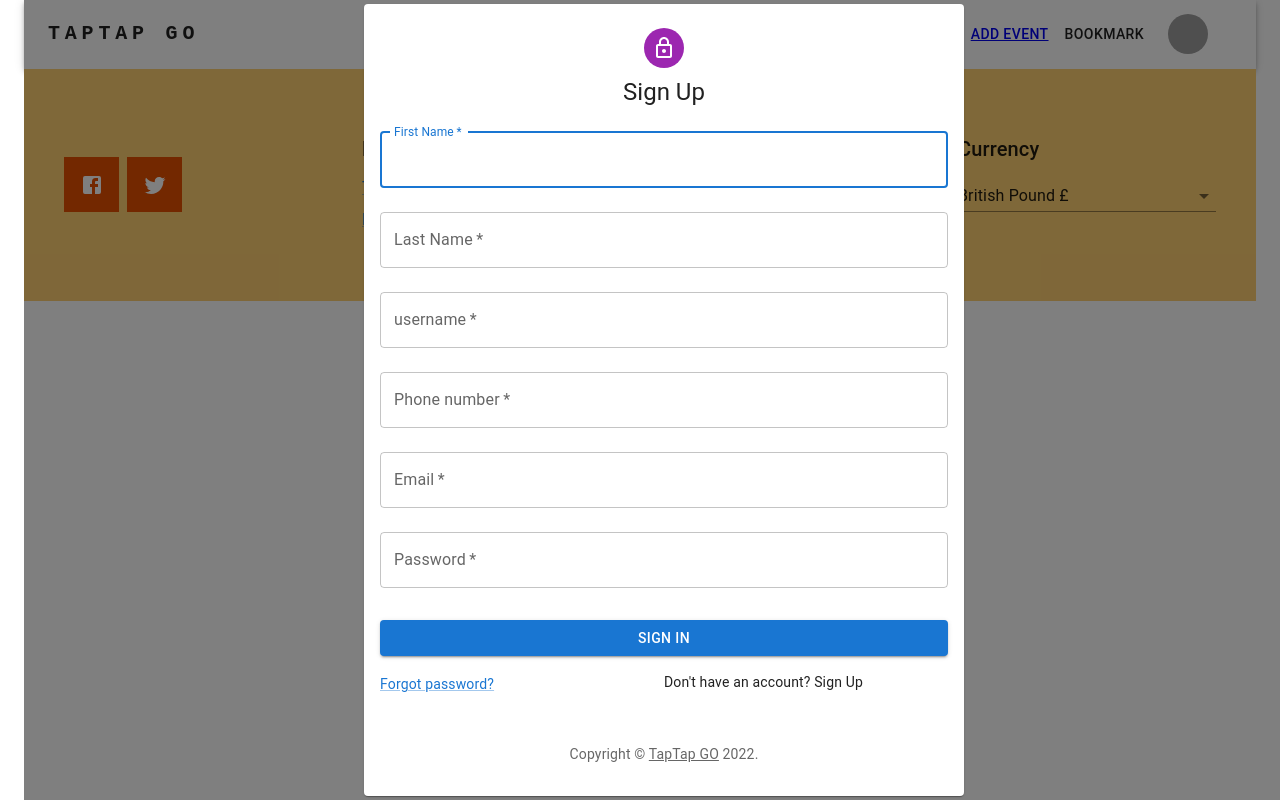
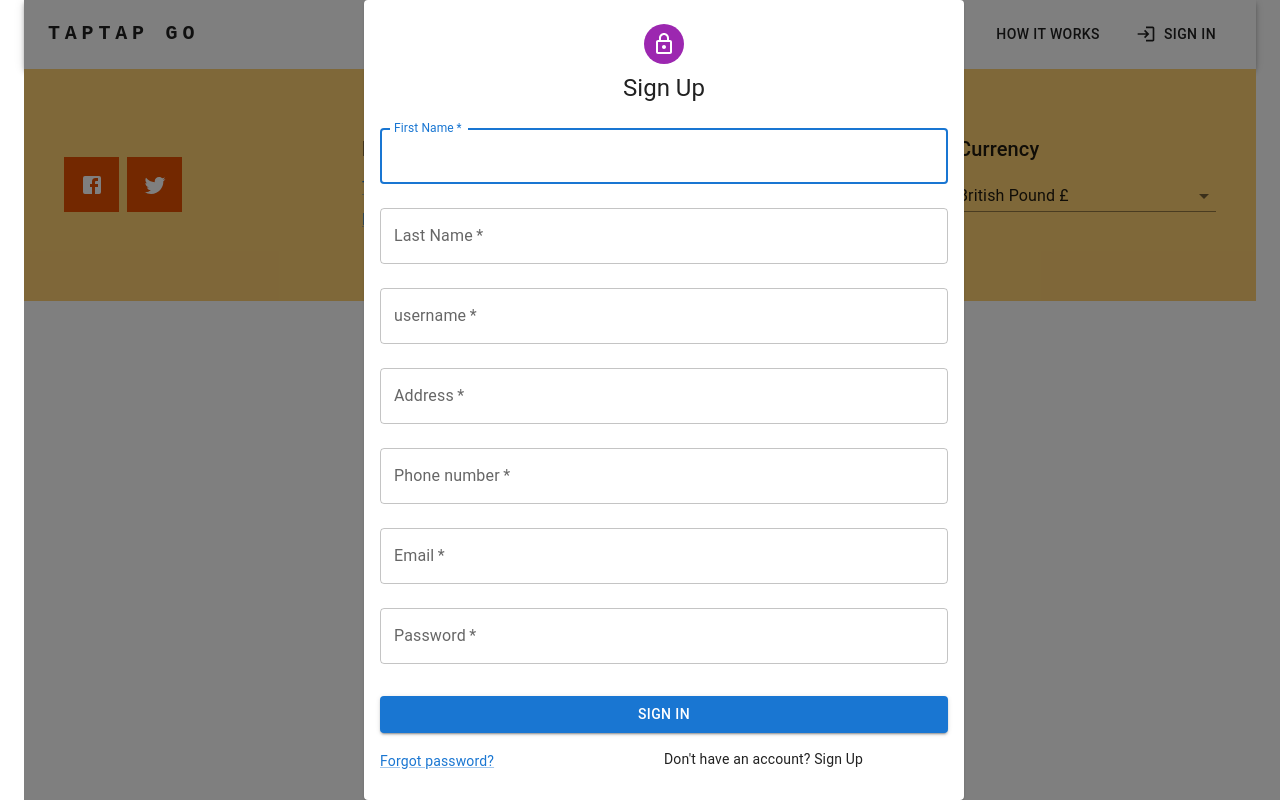
Before and after one commit to RamiElsayed/tap-tap-go, a React (Create React App) app in the folder client/: page /signup in a window 1280 px wide. Built offline with nearby package versions, Linux system fonts and the light colour scheme; grey boxes are pictures that could not be loaded.

Commit message:
Log In , Log out and Sign Up funtionalities linked.

```diff
--- a/client/src/components/SignForms/SignUp.jsx
+++ b/client/src/components/SignForms/SignUp.jsx
@@ -1,28 +1,29 @@
-import { useState } from 'react';
+import { useState } from "react";
 
-import { ADD_USER } from '../../graphQL/mutations';
-import { useMutation } from '@apollo/client';
-import Auth from '../../utils/auth';
-import Avatar from '@mui/material/Avatar';
-import Button from '@mui/material/Button';
-import CssBaseline from '@mui/material/CssBaseline';
-import TextField from '@mui/material/TextField';
-import Link from '@mui/material/Link';
-import Grid from '@mui/material/Grid';
-import Box from '@mui/material/Box';
-import LockOutlinedIcon from '@mui/icons-material/LockOutlined';
-import Typography from '@mui/material/Typography';
-import { Card, CardContent } from '@mui/material';
-import Copyright from './CopyRight';
+import { ADD_USER } from "../../graphQL/mutations";
+import { useMutation } from "@apollo/client";
+import Auth from "../../utils/auth";
+import Avatar from "@mui/material/Avatar";
+import Button from "@mui/material/Button";
+import CssBaseline from "@mui/material/CssBaseline";
+import TextField from "@mui/material/TextField";
+import Link from "@mui/material/Link";
+import Grid from "@mui/material/Grid";
+import Box from "@mui/material/Box";
+import LockOutlinedIcon from "@mui/icons-material/LockOutlined";
+import Typography from "@mui/material/Typography";
+import { Card, CardContent } from "@mui/material";
+import Copyright from "./CopyRight";
 
 export const SignUp = ({ closeSignUp, switchToSignIn }) => {
   const [formState, setFormState] = useState({
-    username: '',
-    email: '',
-    password: '',
-    number: '',
-    firstName: '',
-    lastName: '',
+    firstName: "",
+    lastName: "",
+    username: "",
+    address: "",
+    number: "",
+    email: "",
+    password: "",
   });
 
   const handleChange = (event) => {
@@ -46,8 +47,7 @@ export const SignUp = ({ closeSignUp, switchToSignIn }) => {
       const { data } = await createUser({
         variables: { input: { ...formState } },
       });
-      console.log(data);
-      await Auth.login(data.createUser.token);
+      Auth.login(data.createUser.token);
     } catch (e) {
       console.error(e);
     }
@@ -58,35 +58,35 @@ export const SignUp = ({ closeSignUp, switchToSignIn }) => {
       onClick={closeSignUp}
       value="CloseBox"
       sx={{
-        height: '100vh',
-        width: '100vw',
-        backgroundColor: 'rgba(0,0,0,0.5)',
+        height: "100vh",
+        width: "100vw",
+        backgroundColor: "rgba(0,0,0,0.5)",
         zIndex: 999,
-        position: 'fixed',
+        position: "fixed",
         top: 0,
-        display: 'flex',
-        flexDirection: 'column',
-        justifyContent: 'center',
-        alignItems: 'center',
+        display: "flex",
+        flexDirection: "column",
+        justifyContent: "center",
+        alignItems: "center",
       }}
     >
       <CssBaseline />
       <Card
         sx={{
-          width: { xs: '95%', sm: '600px' },
-          maxWidth: '90%',
-          backgroundColor: 'white',
+          width: { xs: "95%", sm: "600px" },
+          maxWidth: "90%",
+          backgroundColor: "white",
         }}
       >
         <CardContent
           sx={{
-            display: 'flex',
-            flexDirection: 'column',
-            alignItems: 'center',
-            mx: 'auto',
+            display: "flex",
+            flexDirection: "column",
+            alignItems: "center",
+            mx: "auto",
           }}
         >
-          <Avatar sx={{ m: 1, bgcolor: 'secondary.main' }}>
+          <Avatar sx={{ m: 1, bgcolor: "secondary.main" }}>
             <LockOutlinedIcon />
           </Avatar>
           <Typography component="h2" variant="h5">
@@ -122,6 +122,16 @@ export const SignUp = ({ closeSignUp, switchToSignIn }) => {
               value={formState.username}
               onChange={handleChange}
               label="username"
+              type="text"
+            />
+            <TextField
+              margin="normal"
+              required
+              fullWidth
+              name="address"
+              value={formState.address}
+              onChange={handleChange}
+              label="Address"
               type="text"
             />
             <TextField
--- a/client/src/components/navbar/index.js
+++ b/client/src/components/navbar/index.js
@@ -11,10 +11,11 @@ import RenderLogo from "./sub-components/RenderLogo";
 import AvatarMenu from "./sub-components/AvatarMenu";
 import { Box } from "@mui/system";
 import { Link } from "react-router-dom";
+import Auth from "../../utils/auth";
 
 const Navbar = ({ openModal }) => {
   const [anchorElNav, setAnchorElNav] = useState(null);
-  const [logged, setLogged] = useState(true);
+  const [logged, setLogged] = useState(Auth.loggedIn());
   const [anchorElUser, setAnchorElUser] = useState(null);
 
   const pages = logged
--- a/client/src/components/navbar/sub-components/AvatarMenu.jsx
+++ b/client/src/components/navbar/sub-components/AvatarMenu.jsx
@@ -7,6 +7,7 @@ import Avatar from "@mui/material/Avatar";
 import Tooltip from "@mui/material/Tooltip";
 import MenuItem from "@mui/material/MenuItem";
 import { Link } from "react-router-dom";
+import Auth from "../../../utils/auth";
 
 export default function AvatarMenu({
   handleOpenUserMenu,
@@ -41,7 +42,7 @@ export default function AvatarMenu({
           </Link>
         </MenuItem>
         <MenuItem>
-          <Typography to={`/user/${1}`}>Logout</Typography>
+          <Typography onClick={() => Auth.logout()}>Logout</Typography>
         </MenuItem>
       </Menu>
     </Box>
```
